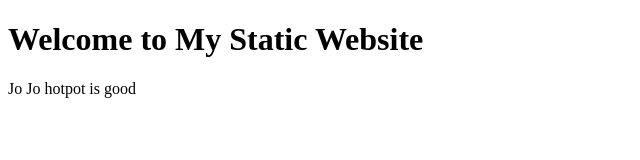
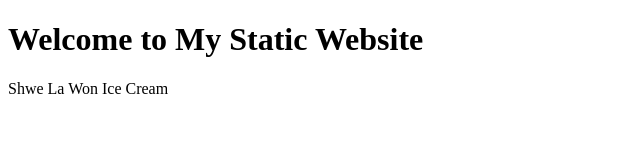
Before and after one commit to thurain-oo/simeplehtml, a plain HTML site: page index.html in a window 1280 px wide. Shown: the full height of the page, 0-640 px from the left. Drawn offline with Linux system fonts and the light colour scheme.

Commit message:
Update index.html

```diff
--- a/index.html
+++ b/index.html
@@ -7,6 +7,6 @@
 </head>
 <body>
     <h1>Welcome to My Static Website</h1>
-    <p> Jo Jo hotpot is good </p>
+    <p> Shwe La Won Ice Cream </p>
 </body>
 </html>
```
